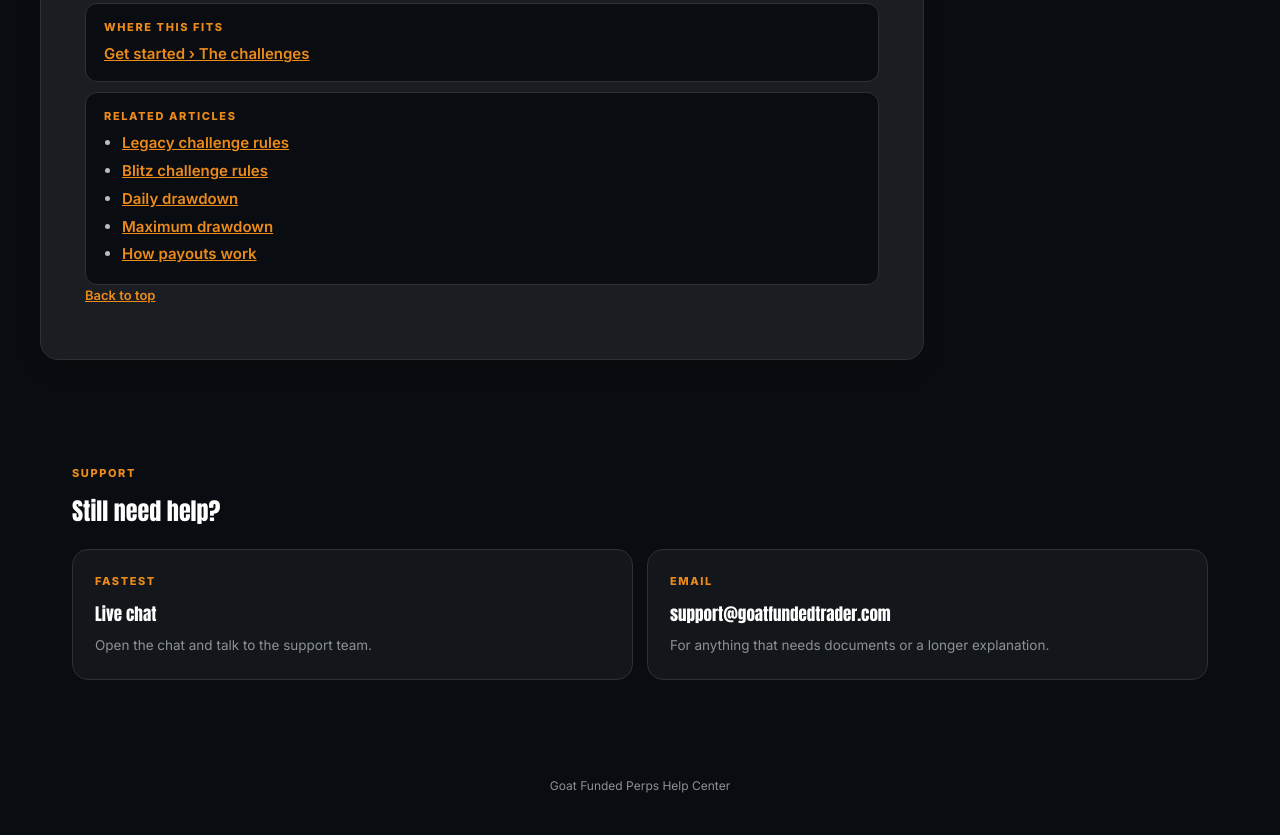
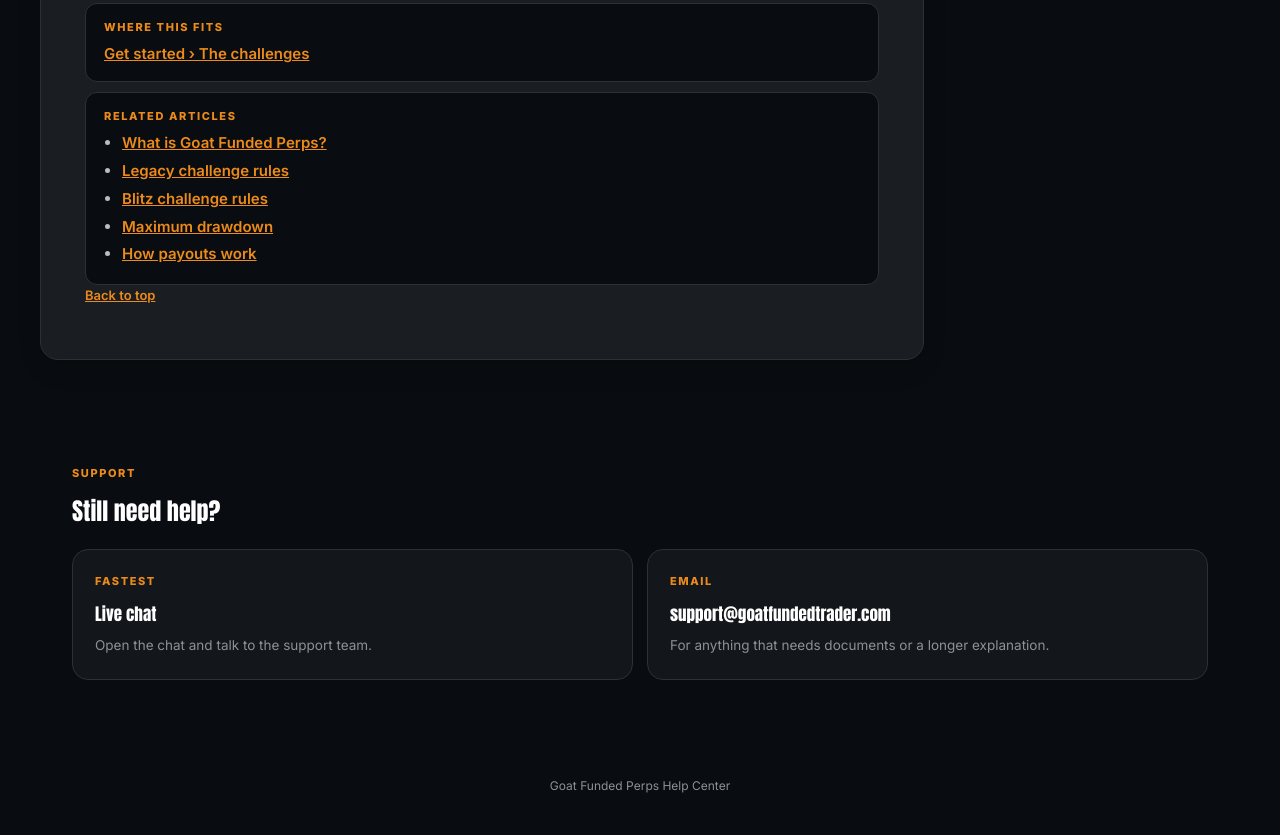
Before and after one commit to ttspjm/gfperps-help-center, a plain HTML site: page en/articles/18450642-goat-challenge-rules.html in a window 1280 px wide. Shown: the part 1215-2050 px from the top of the page. Drawn offline with Linux system fonts and the light colour scheme.

Commit message:
Sync from Intercom 2026-11-17T03:35Z

```diff
--- a/en/articles/18450642-goat-challenge-rules.html
+++ b/en/articles/18450642-goat-challenge-rules.html
@@ -42,7 +42,7 @@
 <p>Your first payout request also locks the floor at your initial balance. See Maximum drawdown.</p>
 <div class="article-end">
 <nav class="in-tab" aria-label="Where this fits"><div class="eyebrow">Where this fits</div><p><a href="../../get-started.html#a-18450642">Get started › The challenges</a></p></nav>
-<nav class="in-tab" aria-label="Related articles"><div class="eyebrow">Related articles</div><ul><li><a href="../../en/articles/18450640-legacy-challenge-rules">Legacy challenge rules</a></li><li><a href="../../en/articles/18450641-blitz-challenge-rules">Blitz challenge rules</a></li><li><a href="../../en/articles/18450643-daily-drawdown">Daily drawdown</a></li><li><a href="../../en/articles/18450644-maximum-drawdown">Maximum drawdown</a></li><li><a href="../../en/articles/18450655-how-payouts-work">How payouts work</a></li></ul></nav>
+<nav class="in-tab" aria-label="Related articles"><div class="eyebrow">Related articles</div><ul><li><a href="../../en/articles/18450637-what-is-goat-funded-perps">What is Goat Funded Perps?</a></li><li><a href="../../en/articles/18450640-legacy-challenge-rules">Legacy challenge rules</a></li><li><a href="../../en/articles/18450641-blitz-challenge-rules">Blitz challenge rules</a></li><li><a href="../../en/articles/18450644-maximum-drawdown">Maximum drawdown</a></li><li><a href="../../en/articles/18450655-how-payouts-work">How payouts work</a></li></ul></nav>
 </div>
 <p class="to-top"><a href="#top">Back to top</a></p>
 </main>
```
Also changed, not shown: 1 other file.
